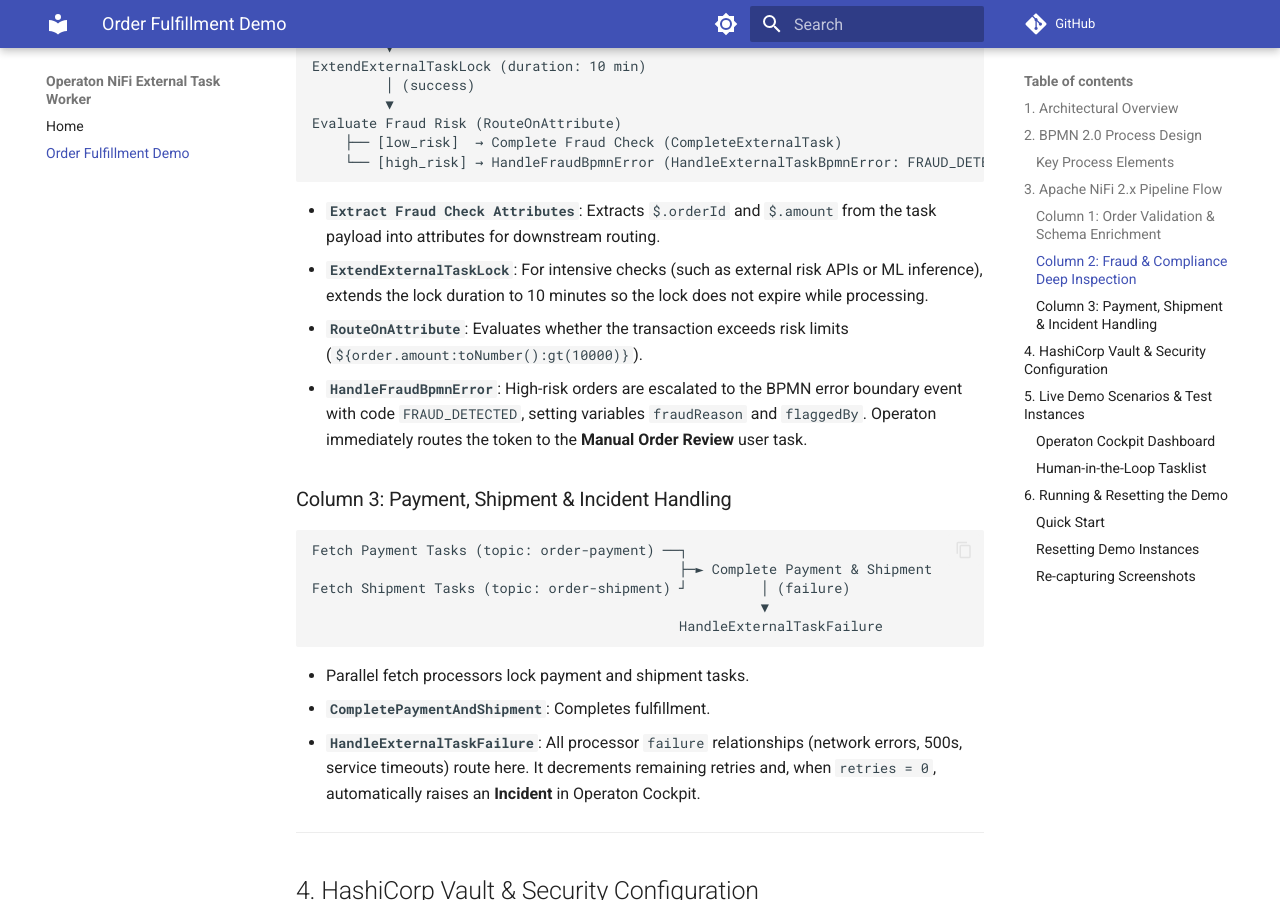
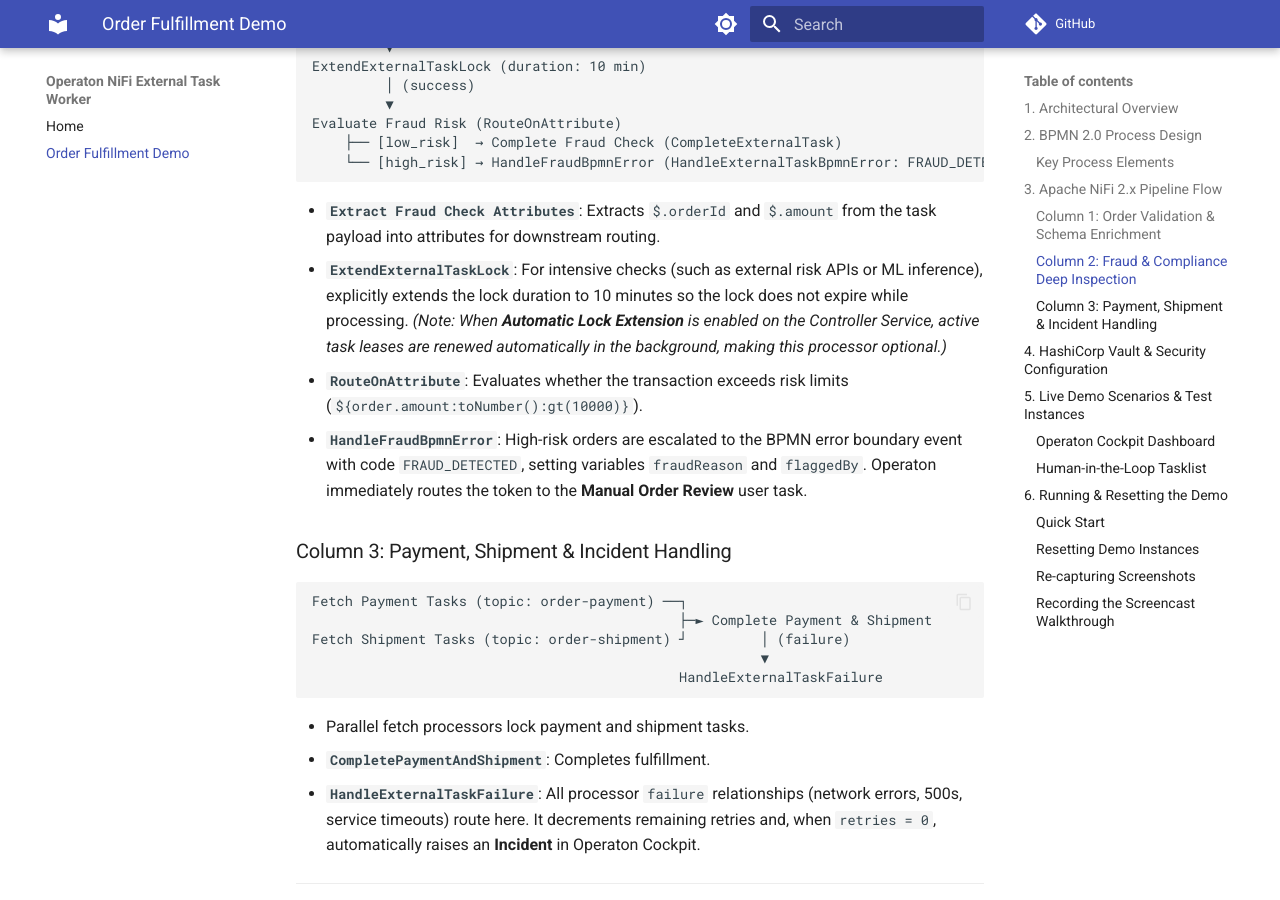
Before and after one commit to datakurre/operaton-nifi-service, an MkDocs documentation site: the page built from docs/order-fulfillment.md, in a window 1280 px wide and 900 px high, scrolled down 3888 px. Built offline with MkDocs 1.6.1 and Material for MkDocs 9.7.7, drawn with Linux system fonts in a browser that asks for light colours; comment, search, counter and statistics services are not loaded; some of the changed text lies outside the part shown.

Commit message:
docs: align order fulfillment guide and screencast story with automatic lock extension
- Document opt-in Automatic Lock Extension and Max Lock Lifetime properties in order-fulfillment.md
- Add screencast walkthrough run, compose, and verify commands to order-fulfillment guide
- Update screencast banner on ExtendExternalTaskLock to note Automatic Lock Extension
- Support explicit caption duration in Show Step and tune final audit trail pacing

Assisted-by: Antigravity (Gemini 3.8 Flash)

````diff
--- a/docs/order-fulfillment.md
+++ b/docs/order-fulfillment.md
@@ -110,7 +110,7 @@ Evaluate Fraud Risk (RouteOnAttribute)
 ```
 
 - **`Extract Fraud Check Attributes`**: Extracts `$.orderId` and `$.amount` from the task payload into attributes for downstream routing.
-- **`ExtendExternalTaskLock`**: For intensive checks (such as external risk APIs or ML inference), extends the lock duration to 10 minutes so the lock does not expire while processing.
+- **`ExtendExternalTaskLock`**: For intensive checks (such as external risk APIs or ML inference), explicitly extends the lock duration to 10 minutes so the lock does not expire while processing. *(Note: When **Automatic Lock Extension** is enabled on the Controller Service, active task leases are renewed automatically in the background, making this processor optional.)*
 - **`RouteOnAttribute`**: Evaluates whether the transaction exceeds risk limits (`${order.amount:toNumber():gt(10000)}`).
 - **`HandleFraudBpmnError`**: High-risk orders are escalated to the BPMN error boundary event with code `FRAUD_DETECTED`, setting variables `fraudReason` and `flaggedBy`. Operaton immediately routes the token to the **Manual Order Review** user task.
 
@@ -153,6 +153,8 @@ Credentials are never hardcoded. They are dynamically sourced from HashiCorp Vau
    - Worker ID: `#{worker_id}`
    - Username: `#{username}`
    - Password: `#{password}`
+   - Automatic Lock Extension: `false` (opt-in background renewal of active task leases; see [README](index.md#automatic-lock-extension))
+   - Max Lock Lifetime: `1 hour` (maximum lease duration bound for dropped/abandoned tasks)
 
 ---
 
@@ -212,3 +214,15 @@ To regenerate all publication-grade screenshots via headless Playwright:
 ```sh
 devenv shell -- playwright-python docs/scripts/capture_screenshots.py
 ```
+
+### Recording the Screencast Walkthrough
+
+To record, compose, and verify the multi-actor screencast walkthrough demonstrating end-to-end order fulfillment and dynamic Picture-in-Picture transitions:
+
+```sh
+devenv shell -- screencast run docs/screencast/external_task_walkthrough.robot --take docs/screencast/take-1
+devenv shell -- screencast compose docs/screencast/take-1
+devenv shell -- screencast verify docs/screencast/take-1
+```
+
+The composed video with synchronized WebVTT subtitles is generated at `docs/screencast/take-1/output.webm`.
````
Also changed, not shown: 2 other files.
